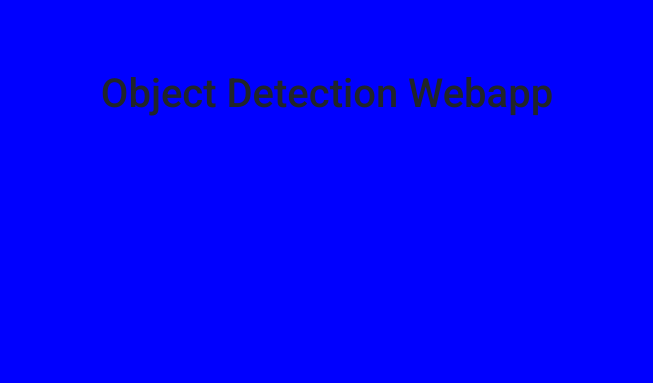
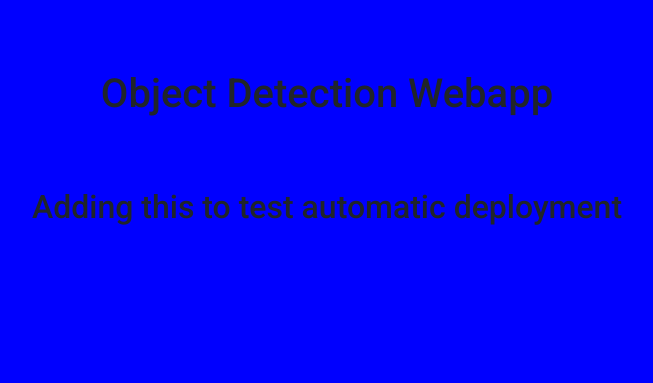
Before and after one commit to DavidG16/object_detection_webapp, a Flask app: page / in a window 1280 px wide. Shown: the top 383 px of the page, without its empty margins (313-966 px from the left). Run offline with Flask 2, Linux system fonts and the light colour scheme.

Commit message:
test css

```diff
--- a/app/object_detection/templates/index.html
+++ b/app/object_detection/templates/index.html
@@ -2,6 +2,7 @@
 
 <div class="container text-center" id="main-container">
     <div>
+        <h2>Adding this to test automatic deployment</h2>
 
         <video autoplay="true" id="videoElement"> </video>
     </div>
```
